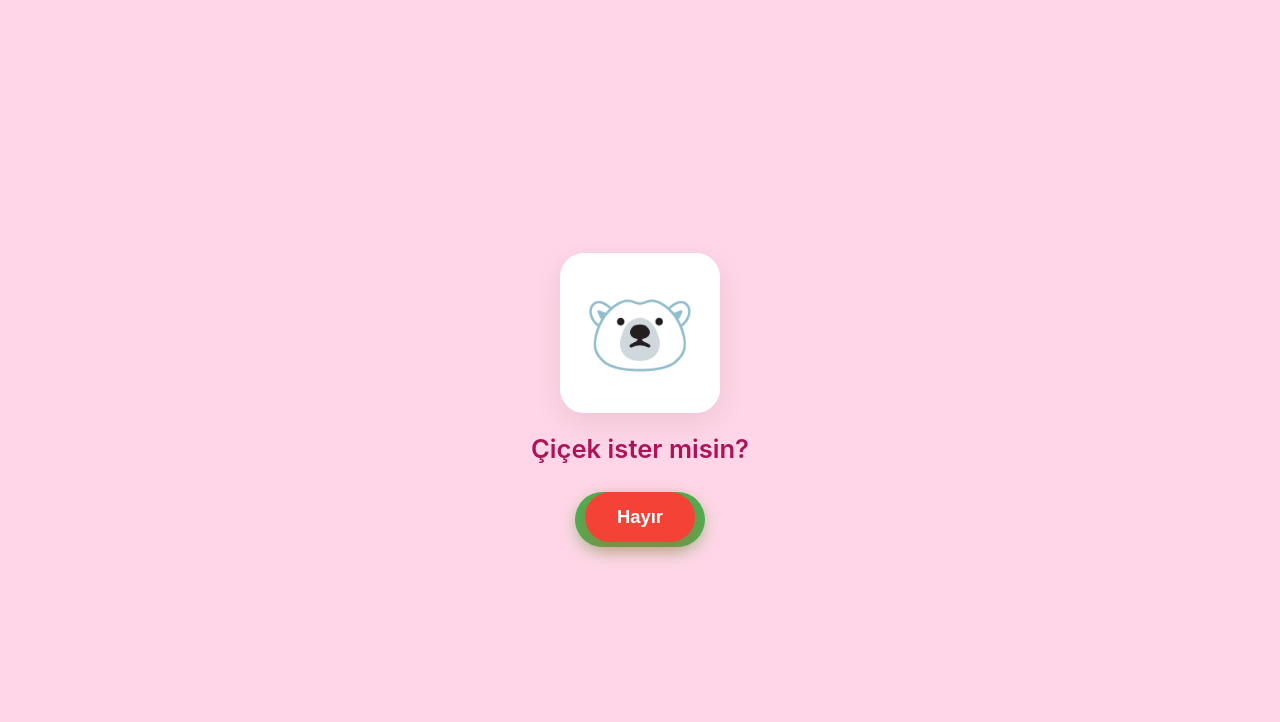
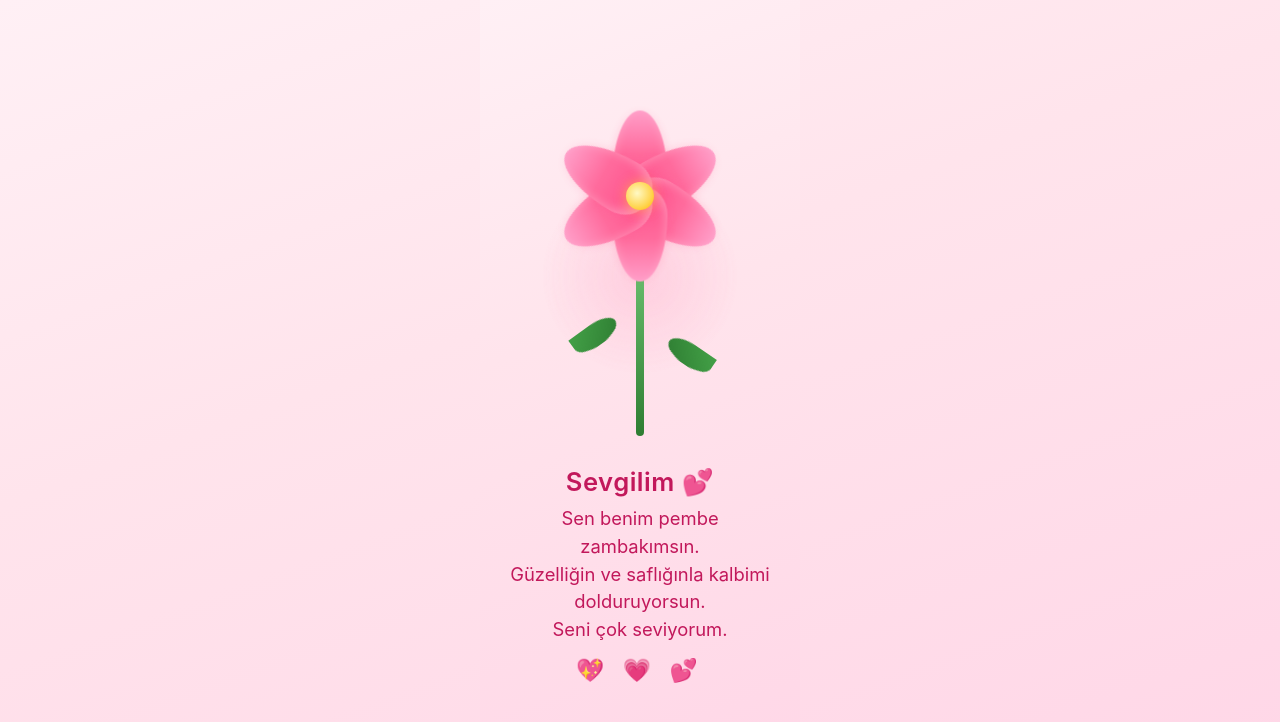
Before and after one commit to Seta31/askim, a plain HTML site: page index.html in a window 1280 px wide. Drawn offline with Linux system fonts and the light colour scheme.

Commit message:
index.html
Updated the title and added a Turkish message with a love theme.

```diff
--- a/index.html
+++ b/index.html
@@ -3,249 +3,276 @@
 <head>
   <meta charset="UTF-8">
   <meta name="viewport" content="width=device-width, initial-scale=1.0, maximum-scale=1.0, user-scalable=no">
-  <title>Aşkım 💕</title>
+  <title>Pembe Zambak 💕</title>
   <style>
     * {
       margin: 0;
       padding: 0;
       box-sizing: border-box;
       -webkit-tap-highlight-color: transparent;
-      user-select: none;
     }
 
-    body {
-      min-height: 100vh;
+    html, body {
+      height: 100%;
+      overflow: hidden;
+      background: linear-gradient(160deg, #fff0f5 0%, #ffe4ec 40%, #ffd6e7 100%);
+      font-family: -apple-system, BlinkMacSystemFont, "Segoe UI", Roboto, Helvetica, Arial, sans-serif;
       display: flex;
+      flex-direction: column;
       justify-content: center;
       align-items: center;
-      background: #ffd6e7;
-      font-family: -apple-system, BlinkMacSystemFont, "Segoe UI", Roboto, sans-serif;
-      overflow: hidden;
-      transition: background 1.2s ease;
+      position: relative;
     }
 
-    body.dark {
-      background: #0f0c1a;
+    /* ========== Lily Container ========== */
+    .lily {
+      position: relative;
+      width: 220px;
+      height: 320px;
+      margin-bottom: 30px;
+      transform-origin: center bottom;
     }
 
-    .container {
-      text-align: center;
-      position: relative;
-      z-index: 10;
-      transition: opacity 0.8s ease, transform 0.8s ease;
+    /* Stem */
+    .stem {
+      position: absolute;
+      bottom: 0;
+      left: 50%;
+      width: 8px;
+      height: 160px;
+      background: linear-gradient(to top, #2e7d32, #66bb6a);
+      border-radius: 4px;
+      transform: translateX(-50%);
+      z-index: 1;
     }
 
-    .container.hide {
+    /* Leaves */
+    .leaf {
+      position: absolute;
+      width: 50px;
+      height: 22px;
+      background: linear-gradient(135deg, #43a047, #2e7d32);
+      border-radius: 0 50% 50% 50%;
+      z-index: 1;
+    }
+    .leaf.left {
+      bottom: 90px;
+      left: 40px;
+      transform: rotate(-40deg);
+      animation: leaf-sway 4s ease-in-out infinite;
+    }
+    .leaf.right {
+      bottom: 70px;
+      right: 35px;
+      transform: rotate(35deg) scaleX(-1);
+      animation: leaf-sway 4.5s ease-in-out infinite reverse;
+    }
+
+    /* Flower head */
+    .flower {
+      position: absolute;
+      top: 0;
+      left: 50%;
+      width: 160px;
+      height: 160px;
+      transform: translateX(-50%);
+      z-index: 2;
+    }
+
+    /* Petals – 6 for a classic lily look */
+    .petal {
+      position: absolute;
+      width: 55px;
+      height: 95px;
+      background: linear-gradient(to bottom, #ff9ec8 0%, #ff6b9d 45%, #ff4d88 100%);
+      border-radius: 50% 50% 45% 45% / 70% 70% 30% 30%;
+      top: 50%;
+      left: 50%;
+      transform-origin: 50% 90%;
+      box-shadow: inset 0 -8px 12px rgba(255, 255, 255, 0.35),
+                  0 4px 10px rgba(255, 80, 140, 0.25);
       opacity: 0;
-      transform: scale(0.9);
+      animation: bloom 1.8s cubic-bezier(0.34, 1.56, 0.64, 1) forwards;
+    }
+
+    .petal:nth-child(1) { transform: translate(-50%, -90%) rotate(0deg) scale(0.2); animation-delay: 0.3s; }
+    .petal:nth-child(2) { transform: translate(-50%, -90%) rotate(60deg) scale(0.2); animation-delay: 0.45s; }
+    .petal:nth-child(3) { transform: translate(-50%, -90%) rotate(120deg) scale(0.2); animation-delay: 0.6s; }
+    .petal:nth-child(4) { transform: translate(-50%, -90%) rotate(180deg) scale(0.2); animation-delay: 0.75s; }
+    .petal:nth-child(5) { transform: translate(-50%, -90%) rotate(240deg) scale(0.2); animation-delay: 0.9s; }
+    .petal:nth-child(6) { transform: translate(-50%, -90%) rotate(300deg) scale(0.2); animation-delay: 1.05s; }
+
+    /* Center of the lily */
+    .center {
+      position: absolute;
+      width: 28px;
+      height: 28px;
+      background: radial-gradient(circle at 40% 40%, #fff9c4, #ffd54f 60%, #ffb300);
+      border-radius: 50%;
+      top: 50%;
+      left: 50%;
+      transform: translate(-50%, -50%) scale(0);
+      z-index: 3;
+      box-shadow: 0 0 12px rgba(255, 200, 50, 0.6);
+      animation: center-pop 0.6s 1.4s cubic-bezier(0.34, 1.56, 0.64, 1) forwards;
+    }
+
+    /* Soft glow behind flower */
+    .glow {
+      position: absolute;
+      width: 180px;
+      height: 180px;
+      background: radial-gradient(circle, rgba(255, 150, 190, 0.35) 0%, transparent 70%);
+      top: 50%;
+      left: 50%;
+      transform: translate(-50%, -50%);
+      border-radius: 50%;
+      z-index: 0;
+      animation: pulse 3s ease-in-out infinite;
+    }
+
+    /* Message */
+    .message {
+      text-align: center;
+      color: #c2185b;
+      padding: 0 24px;
+      max-width: 320px;
+      opacity: 0;
+      transform: translateY(20px);
+      animation: fadeUp 1.2s 2s ease forwards;
+    }
+
+    .message h1 {
+      font-size: 1.6rem;
+      font-weight: 600;
+      margin-bottom: 8px;
+      letter-spacing: 0.5px;
+    }
+
+    .message p {
+      font-size: 1.15rem;
+      line-height: 1.5;
+      font-weight: 400;
+    }
+
+    .hearts {
+      margin-top: 12px;
+      font-size: 1.4rem;
+      letter-spacing: 6px;
+      animation: heartbeat 1.5s ease-in-out infinite;
+    }
+
+    /* Animations */
+    @keyframes bloom {
+      to {
+        opacity: 1;
+        transform: translate(-50%, -90%) rotate(var(--r, 0deg)) scale(1);
+      }
+    }
+
+    .petal:nth-child(1) { --r: 0deg; }
+    .petal:nth-child(2) { --r: 60deg; }
+    .petal:nth-child(3) { --r: 120deg; }
+    .petal:nth-child(4) { --r: 180deg; }
+    .petal:nth-child(5) { --r: 240deg; }
+    .petal:nth-child(6) { --r: 300deg; }
+
+    @keyframes center-pop {
+      to { transform: translate(-50%, -50%) scale(1); }
+    }
+
+    @keyframes fadeUp {
+      to {
+        opacity: 1;
+        transform: translateY(0);
+      }
+    }
+
+    @keyframes pulse {
+      0%, 100% { transform: translate(-50%, -50%) scale(1); opacity: 0.6; }
+      50% { transform: translate(-50%, -50%) scale(1.15); opacity: 0.9; }
+    }
+
+    @keyframes leaf-sway {
+      0%, 100% { transform: rotate(-40deg); }
+      50% { transform: rotate(-32deg); }
+    }
+
+    .leaf.right {
+      animation-name: leaf-sway-right;
+    }
+    @keyframes leaf-sway-right {
+      0%, 100% { transform: rotate(35deg) scaleX(-1); }
+      50% { transform: rotate(28deg) scaleX(-1); }
+    }
+
+    @keyframes heartbeat {
+      0%, 100% { transform: scale(1); }
+      15% { transform: scale(1.15); }
+      30% { transform: scale(1); }
+      45% { transform: scale(1.1); }
+      60% { transform: scale(1); }
+    }
+
+    /* Small floating hearts */
+    .floating-heart {
+      position: absolute;
+      font-size: 18px;
+      opacity: 0;
+      animation: floatUp 6s ease-in infinite;
       pointer-events: none;
     }
+    .floating-heart:nth-child(1) { left: 15%; animation-delay: 2.5s; }
+    .floating-heart:nth-child(2) { left: 75%; animation-delay: 3.2s; }
+    .floating-heart:nth-child(3) { left: 40%; animation-delay: 4s; }
+    .floating-heart:nth-child(4) { left: 85%; animation-delay: 4.8s; }
+    .floating-heart:nth-child(5) { left: 25%; animation-delay: 5.5s; }
 
-    .bear {
-      width: 160px;
-      height: 160px;
-      margin: 0 auto 20px;
-      background: #fff;
-      border-radius: 24px;
-      display: flex;
-      align-items: center;
-      justify-content: center;
-      box-shadow: 0 10px 30px rgba(0,0,0,0.08);
-      font-size: 90px;
-    }
-
-    h1 {
-      font-size: 1.6rem;
-      color: #ad1457;
-      margin-bottom: 28px;
-      font-weight: 600;
-    }
-
-    .buttons {
-      display: flex;
-      gap: 20px;
-      justify-content: center;
-      position: relative;
-      height: 55px;
-    }
-
-    button {
-      border: none;
-      padding: 14px 32px;
-      font-size: 1.15rem;
-      font-weight: 600;
-      border-radius: 50px;
-      cursor: pointer;
-      transition: transform 0.15s;
-    }
-
-    #yesBtn {
-      background: #4caf50;
-      color: white;
-      box-shadow: 0 6px 15px rgba(76, 175, 80, 0.4);
-    }
-
-    #yesBtn:active {
-      transform: scale(0.95);
-    }
-
-    #noBtn {
-      background: #f44336;
-      color: white;
-      position: absolute;
-      box-shadow: 0 6px 15px rgba(244, 67, 54, 0.4);
-      transition: left 0.25s ease, top 0.25s ease;
-    }
-
-    /* Rose in glass */
-    .rose-container {
-      position: fixed;
-      inset: 0;
-      display: flex;
-      justify-content: center;
-      align-items: center;
-      opacity: 0;
-      pointer-events: none;
-      transition: opacity 1.2s ease;
-      z-index: 20;
-    }
-
-    .rose-container.visible {
-      opacity: 1;
-      pointer-events: auto;
-    }
-
-    .glass {
-      width: 220px;
-      height: 320px;
-      background: linear-gradient(180deg, rgba(255,255,255,0.12), rgba(255,255,255,0.03));
-      border: 2px solid rgba(255,255,255,0.2);
-      border-radius: 110px 110px 20px 20px;
-      position: relative;
-      display: flex;
-      justify-content: center;
-      align-items: flex-end;
-      padding-bottom: 30px;
-      box-shadow:
-        0 0 40px rgba(255, 100, 150, 0.3),
-        inset 0 0 30px rgba(255,255,255,0.05);
-    }
-
-    .rose {
-      font-size: 110px;
-      filter: drop-shadow(0 0 20px rgba(255, 80, 140, 0.8));
-      animation: float 3s ease-in-out infinite;
-    }
-
-    .petals {
-      position: absolute;
-      bottom: 20px;
-      width: 100%;
-      text-align: center;
-      font-size: 18px;
-      opacity: 0.7;
-    }
-
-    .message {
-      position: absolute;
-      bottom: 60px;
-      left: 0;
-      right: 0;
-      text-align: center;
-      color: #ffb6d5;
-      font-size: 1.3rem;
-      font-weight: 500;
-      opacity: 0;
-      animation: fadeIn 1.5s 1s forwards;
-    }
-
-    @keyframes float {
-      0%, 100% { transform: translateY(0); }
-      50% { transform: translateY(-12px); }
-    }
-
-    @keyframes fadeIn {
-      to { opacity: 1; }
-    }
-
-    .sparkle {
-      position: absolute;
-      width: 6px;
-      height: 6px;
-      background: #ff9ec8;
-      border-radius: 50%;
-      animation: sparkle 2s infinite;
-    }
-
-    @keyframes sparkle {
-      0% { opacity: 0; transform: scale(0); }
-      50% { opacity: 1; transform: scale(1); }
-      100% { opacity: 0; transform: scale(0); }
+    @keyframes floatUp {
+      0% { transform: translateY(100vh) scale(0.6); opacity: 0; }
+      10% { opacity: 0.8; }
+      90% { opacity: 0.6; }
+      100% { transform: translateY(-20vh) scale(1.1); opacity: 0; }
     }
   </style>
 </head>
 <body>
 
-  <div class="container" id="content">
-    <div class="bear">🐻‍❄️</div>
-    <h1>Çiçek ister misin?</h1>
-    <div class="buttons">
-      <button id="yesBtn">Evet 💕</button>
-      <button id="noBtn">Hayır</button>
+  <!-- Floating hearts -->
+  <div class="floating-heart">💕</div>
+  <div class="floating-heart">💗</div>
+  <div class="floating-heart">💖</div>
+  <div class="floating-heart">💕</div>
+  <div class="floating-heart">💗</div>
+
+  <!-- The Lily -->
+  <div class="lily">
+    <div class="glow"></div>
+    <div class="stem"></div>
+    <div class="leaf left"></div>
+    <div class="leaf right"></div>
+
+    <div class="flower">
+      <div class="petal"></div>
+      <div class="petal"></div>
+      <div class="petal"></div>
+      <div class="petal"></div>
+      <div class="petal"></div>
+      <div class="petal"></div>
+      <div class="center"></div>
     </div>
   </div>
 
-  <div class="rose-container" id="roseContainer">
-    <div class="glass">
-      <div class="rose">🌹</div>
-      <div class="petals">🌸 🌸 🌸</div>
-      <div class="sparkle" style="top:30%; left:20%; animation-delay:0s"></div>
-      <div class="sparkle" style="top:45%; left:75%; animation-delay:0.6s"></div>
-      <div class="sparkle" style="top:60%; left:30%; animation-delay:1.2s"></div>
-      <div class="sparkle" style="top:25%; left:65%; animation-delay:0.3s"></div>
-    </div>
-    <div class="message">Seni çok seviyorum 💕</div>
+  <!-- Turkish message -->
+  <div class="message">
+    <h1>Sevgilim 💕</h1>
+    <p>
+      Sen benim pembe zambakımsın.<br>
+      Güzelliğin ve saflığınla kalbimi dolduruyorsun.<br>
+      Seni çok seviyorum.
+    </p>
+    <div class="hearts">💖 💗 💕</div>
   </div>
 
-  <script>
-    const noBtn = document.getElementById('noBtn');
-    const yesBtn = document.getElementById('yesBtn');
-    const content = document.getElementById('content');
-    const roseContainer = document.getElementById('roseContainer');
-    const body = document.body;
-
-    // Make "Hayır" button run away
-    function moveNoBtn() {
-      const maxX = window.innerWidth - 120;
-      const maxY = window.innerHeight - 60;
-      const x = Math.random() * maxX;
-      const y = Math.random() * maxY;
-      noBtn.style.left = x + 'px';
-      noBtn.style.top = y + 'px';
-      noBtn.style.position = 'fixed';
-    }
-
-    noBtn.addEventListener('mouseover', moveNoBtn);
-    noBtn.addEventListener('touchstart', (e) => {
-      e.preventDefault();
-      moveNoBtn();
-    });
-
-    // When Yes is clicked
-    yesBtn.addEventListener('click', () => {
-      content.classList.add('hide');
-      body.classList.add('dark');
-      setTimeout(() => {
-        roseContainer.classList.add('visible');
-      }, 400);
-    });
-
-    // Keep No button inside screen on resize
-    window.addEventListener('resize', () => {
-      if (noBtn.style.position === 'fixed') {
-        moveNoBtn();
-      }
-    });
-  </script>
 </body>
 </html>
```
